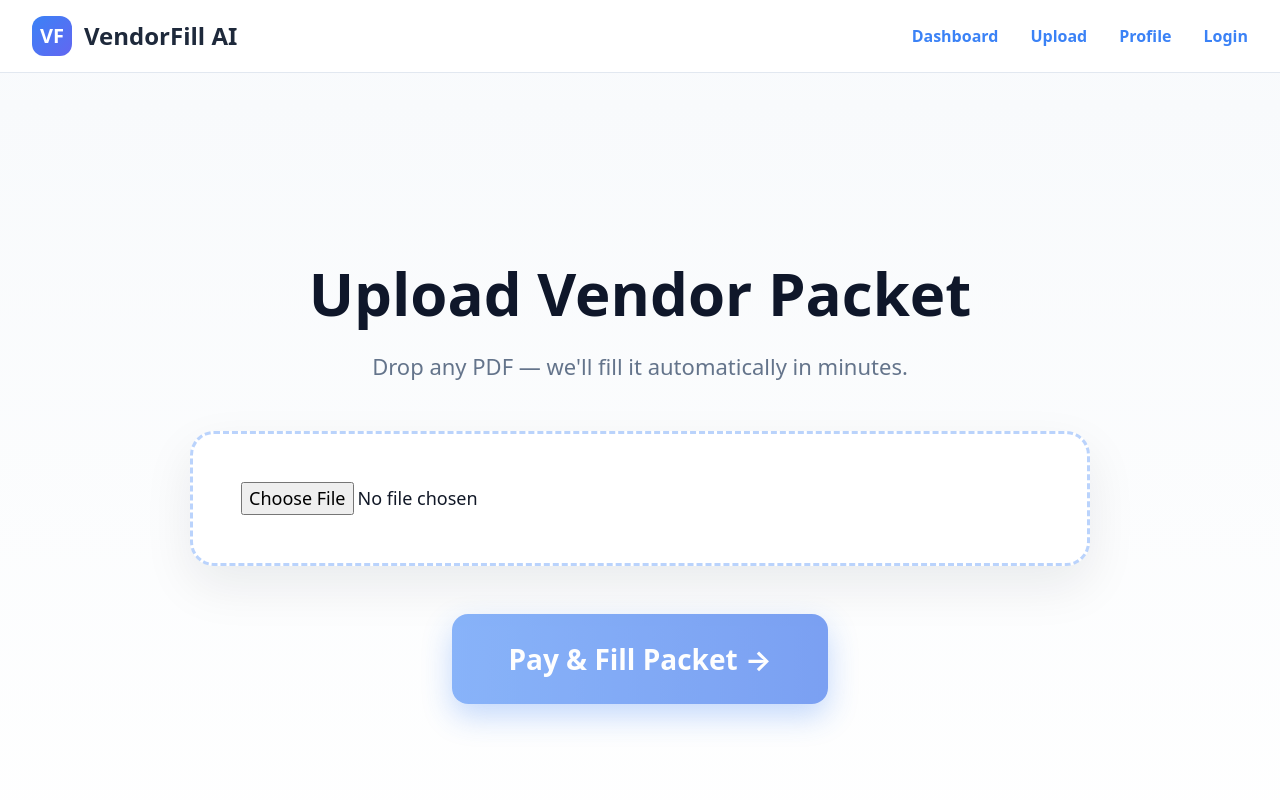
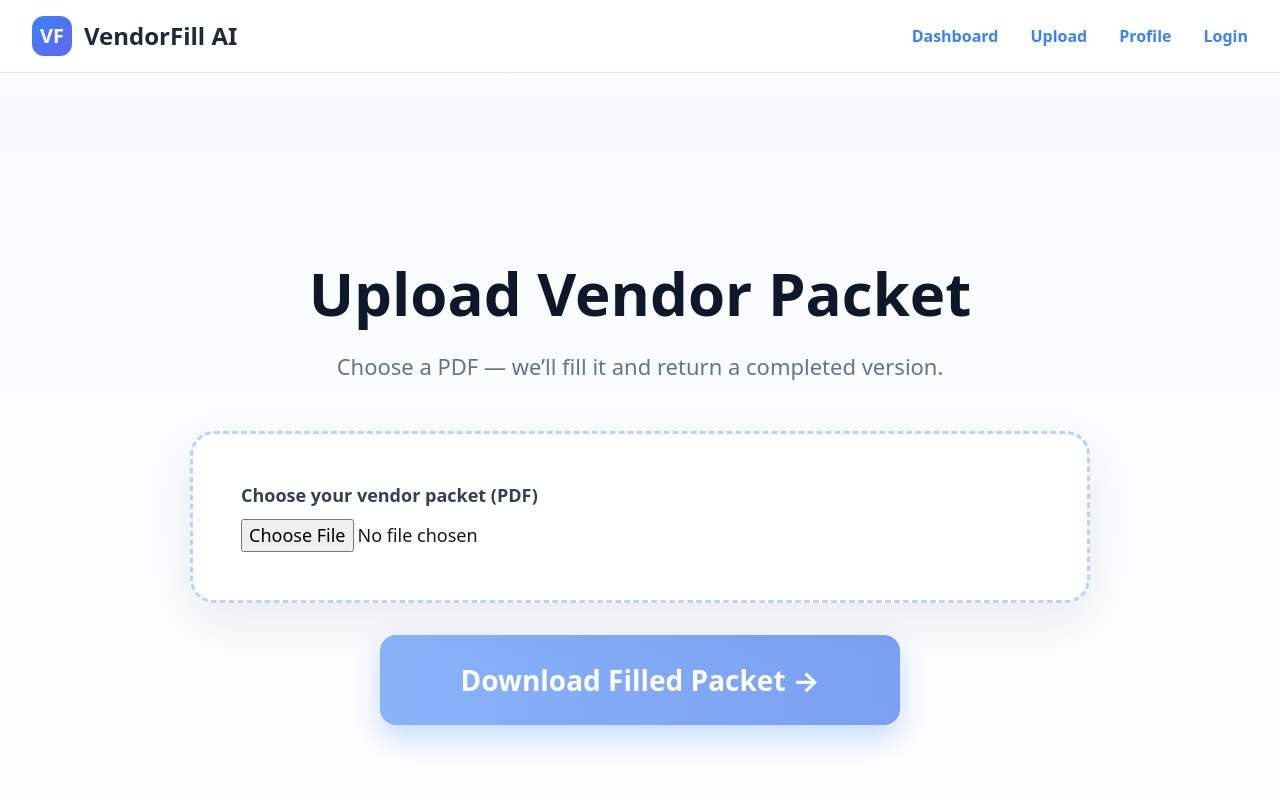
Before and after one commit to deansw/vendorfill, a Next.js app: page /upload in a window 1280 px wide. Shown: the top 800 px of the page. Built offline with nearby package versions, Linux system fonts and the light colour scheme.

Commit message:
Update page.tsx

```diff
--- a/app/upload/page.tsx
+++ b/app/upload/page.tsx
@@ -1,84 +1,139 @@
 "use client"
-import { useState } from "react"
+import { useMemo, useState } from "react"
 import PageShell from "@/components/PageShell"
+import PrimaryCtaButton from "@/components/PrimaryCtaButton"
+
+function fileToBase64(file: File): Promise<string> {
+  return new Promise((resolve, reject) => {
+    const reader = new FileReader()
+    reader.onerror = () => reject(new Error("Failed to read file"))
+    reader.onload = () => resolve(String(reader.result)) // data:application/pdf;base64,....
+    reader.readAsDataURL(file)
+  })
+}
+
+function downloadDataUrl(dataUrl: string, filename: string) {
+  const a = document.createElement("a")
+  a.href = dataUrl
+  a.download = filename
+  document.body.appendChild(a)
+  a.click()
+  a.remove()
+}
 
 export default function Upload() {
   const [file, setFile] = useState<File | null>(null)
   const [loading, setLoading] = useState(false)
+  const [error, setError] = useState("")
+  const [filledPdfUrl, setFilledPdfUrl] = useState<string | null>(null)
 
-  const handleUpload = async () => {
-    if (!file) return alert("Please select a PDF")
+  const price = useMemo(() => {
+    if (!file) return null
+    return file.size > 5_000_000 ? "199" : file.size > 2_000_000 ? "129" : "79"
+  }, [file])
+
+  const handleChoose = async (selected: File | null) => {
+    setFile(selected)
+    setError("")
+    setFilledPdfUrl(null)
+
+    if (!selected) return
+
+    // ✅ Auto-run as soon as they pick a file
     setLoading(true)
-    alert(`Processing ${file.name}... (AI will fill in 10-40 seconds)`)
-    setLoading(false)
+
+    try {
+      const pdfBase64 = await fileToBase64(selected)
+
+      const res = await fetch("/api/fill", {
+        method: "POST",
+        headers: { "Content-Type": "application/json" },
+        body: JSON.stringify({ pdfBase64 }),
+      })
+
+      const json = await res.json()
+
+      if (!res.ok || !json?.success) {
+        throw new Error(json?.error || "Fill failed")
+      }
+
+      setFilledPdfUrl(json.filledPdf)
+
+      // ✅ Auto-download immediately (optional)
+      const outName = selected.name.replace(/\.pdf$/i, "") + "-FILLED.pdf"
+      downloadDataUrl(json.filledPdf, outName)
+    } catch (e: any) {
+      setError(e?.message || "Something went wrong")
+    } finally {
+      setLoading(false)
+    }
   }
 
-  const price =
-    !file ? null : file.size > 5_000_000 ? "199" : file.size > 2_000_000 ? "129" : "79"
-
   return (
-    <PageShell
-      title="Upload Vendor Packet"
-      subtitle="Drop any PDF — we'll fill it automatically in minutes."
-    >
+    <PageShell title="Upload Vendor Packet" subtitle="Choose a PDF — we’ll fill it and return a completed version.">
       <div
         style={{
           background: "white",
-          borderRadius: "24px",
+          borderRadius: 24,
           boxShadow: "0 20px 50px rgba(15, 23, 42, 0.08)",
-          padding: "48px",
+          padding: 48,
           border: "3px dashed rgba(59,130,246,0.35)",
-          maxWidth: "900px",
-          margin: "0 auto 48px auto",
+          maxWidth: 900,
+          margin: "0 auto 32px auto",
           textAlign: "left",
         }}
       >
+        <label style={{ display: "block", fontSize: 18, fontWeight: 800, color: "#334155", marginBottom: 10 }}>
+          Choose your vendor packet (PDF)
+        </label>
+
         <input
           type="file"
-          accept=".pdf"
-          onChange={(e) => setFile(e.target.files?.[0] || null)}
-          style={{
-            width: "100%",
-            fontSize: "18px",
-          }}
+          accept=".pdf,application/pdf"
+          onChange={(e) => handleChoose(e.target.files?.[0] || null)}
+          disabled={loading}
+          style={{ width: "100%", fontSize: 18 }}
         />
 
+        {file && (
+          <div style={{ marginTop: 18, color: "#64748b", fontSize: 16 }}>
+            <div><b>File:</b> {file.name}</div>
+            <div><b>Size:</b> {(file.size / (1024 * 1024)).toFixed(2)} MB</div>
+          </div>
+        )}
+
         {price && (
-          <p
-            style={{
-              marginTop: "28px",
-              fontSize: "28px",
-              fontWeight: "800",
-              color: "#2563eb",
-              textAlign: "center",
-            }}
-          >
+          <p style={{ marginTop: 18, fontSize: 22, fontWeight: 800, color: "#2563eb", textAlign: "center" }}>
             Price: ${price}
+          </p>
+        )}
+
+        {loading && (
+          <p style={{ marginTop: 16, fontSize: 18, fontWeight: 800, color: "#0f172a", textAlign: "center" }}>
+            Processing… (this can take 10–40 seconds)
+          </p>
+        )}
+
+        {error && (
+          <p style={{ marginTop: 16, color: "#dc2626", fontWeight: 800, textAlign: "center" }}>
+            {error}
           </p>
         )}
       </div>
 
-      <button
-        onClick={handleUpload}
-        disabled={!file || loading}
-        style={{
-          display: "inline-block",
-          background: "linear-gradient(to right, #3b82f6, #2563eb)",
-          color: "white",
-          padding: "24px 56px",
-          borderRadius: "16px",
-          fontSize: "28px",
-          fontWeight: "700",
-          border: "none",
-          textDecoration: "none",
-          boxShadow: "0 12px 30px rgba(59, 130, 246, 0.5)",
-          transition: "all 0.3s ease",
-          cursor: !file || loading ? "not-allowed" : "pointer",
-          opacity: !file || loading ? 0.6 : 1,
-        }}
-      >
-        {loading ? "Processing..." : "Pay & Fill Packet →"}
-      </button>
+      <div style={{ maxWidth: 520, margin: "0 auto" }}>
+        {/* If you prefer a manual button instead of auto-run, you can wire this to a separate handler. */}
+        <PrimaryCtaButton
+          onClick={() => {
+            if (filledPdfUrl && file) {
+              downloadDataUrl(filledPdfUrl, file.name.replace(/\.pdf$/i, "") + "-FILLED.pdf")
+            }
+          }}
+          disabled={!filledPdfUrl}
+        >
+          Download Filled Packet →
+        </PrimaryCtaButton>
+      </div>
     </PageShell>
   )
 }
```
